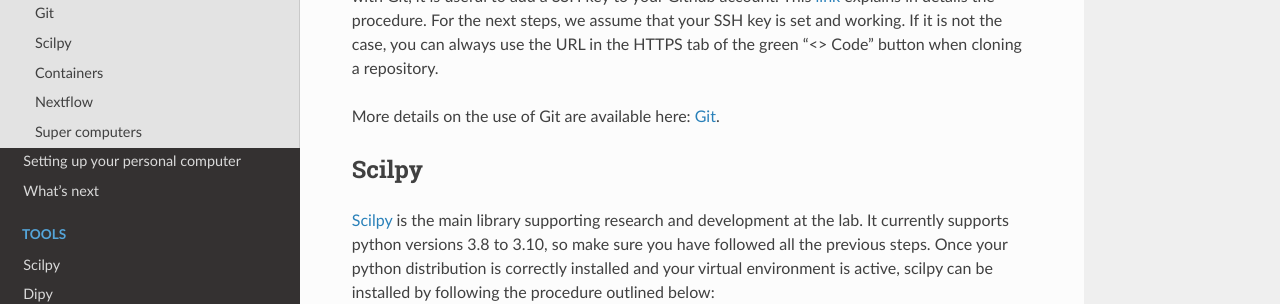
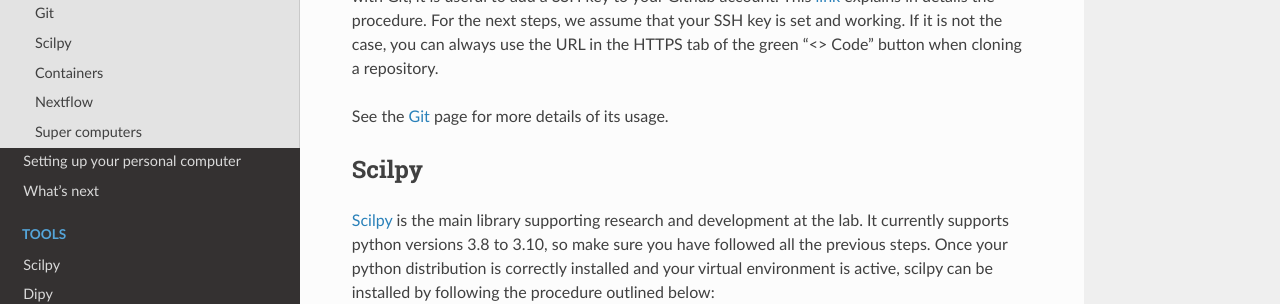
Before and after one commit to scilus/scil-documentation, a Sphinx documentation site: the page built from source/arriving/setup_computer.rst, in a window 1280 px wide and 900 px high, scrolled down 2851 px. Shown: the part 151-455 px from the top of the window. Built offline with Sphinx 7.4.7 and the Read the Docs theme 2.0.0, drawn with Linux system fonts in a browser that asks for light colours.

Commit message:
Update Git link in setting up

```diff
--- a/source/arriving/setup_computer.rst
+++ b/source/arriving/setup_computer.rst
@@ -112,7 +112,7 @@
 
 To connect to Github without supplying your username and password each time you interact with Git, it is useful to add a SSH key to your Github account. This `link <https://docs.github.com/en/authentication/connecting-to-github-with-ssh/adding-a-new-ssh-key-to-your-github-account?platform=linux>`_ explains in details the procedure. For the next steps, we assume that your SSH key is set and working. If it is not the case, you can always use the URL in the HTTPS tab of the green "<> Code" button when cloning a repository.
 
-More details on the use of Git are available here: :ref:`ref_git`.
+See the :ref:`ref_git` page for more details of its usage.
 
 Scilpy
 """"""
```
